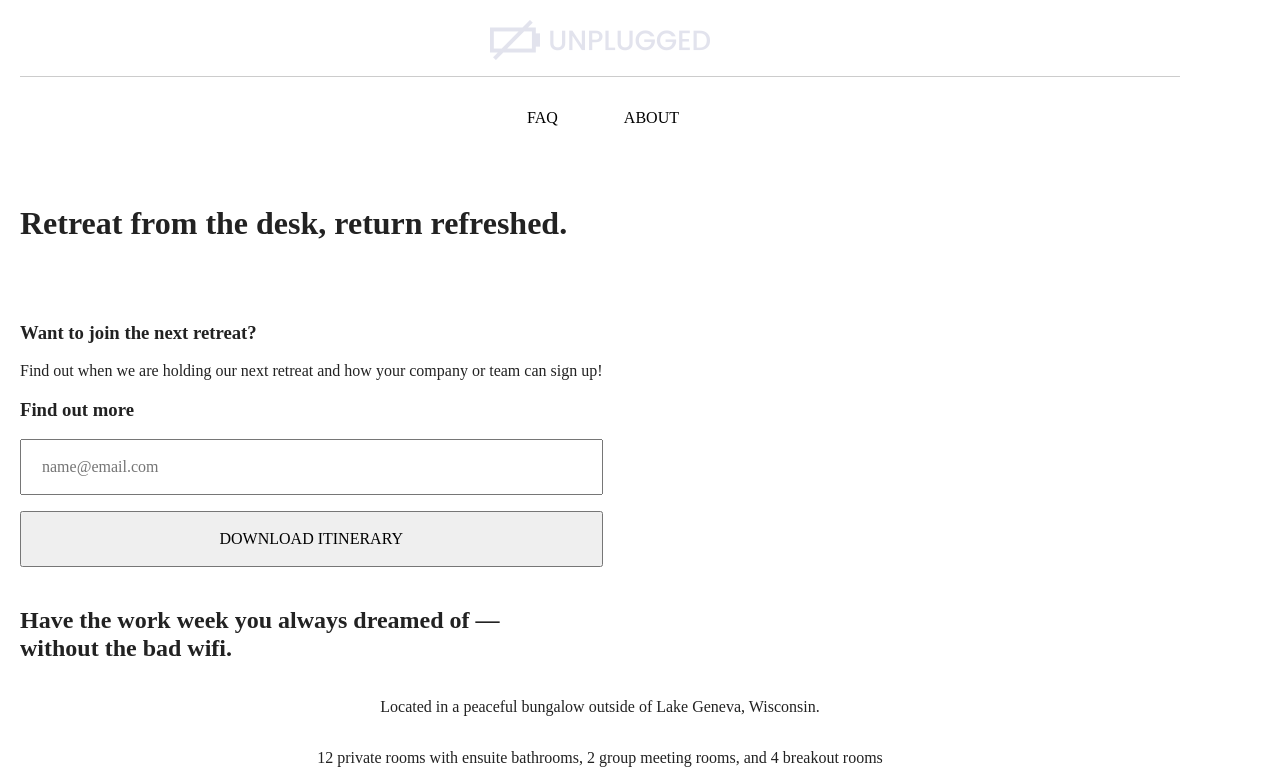
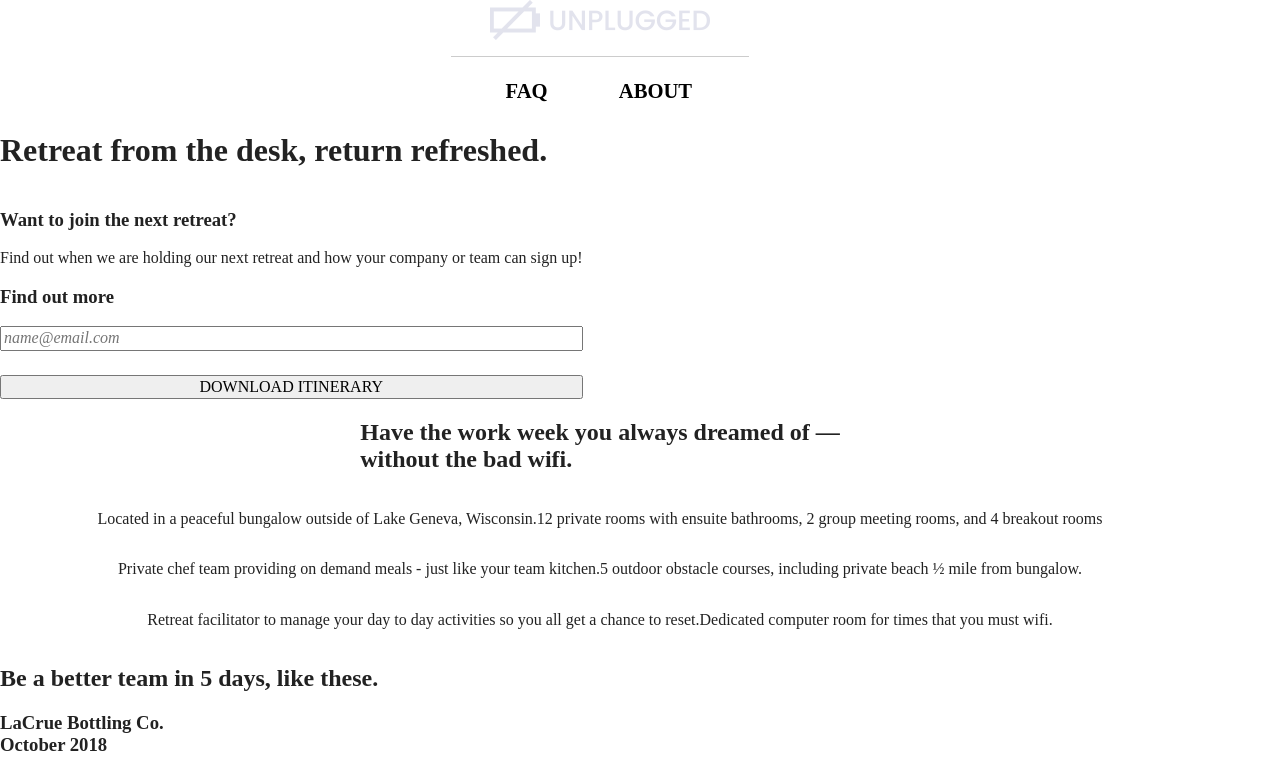
Before and after one commit to azlyn3designs/unplugged-retreat-project, a website built with Parcel: page index.html in a window 1280 px wide. Shown: the top 771 px of the page. Built offline with nearby package versions, Linux system fonts and the light colour scheme.

Commit message:
Added flexbox and wrapping properties to elements that require changes as browser re-sizes

```diff
--- a/css/main.css
+++ b/css/main.css
@@ -90,7 +90,7 @@ textarea {
 /* Base Styles */
 
 body {
-    margin: 0;
+    margin: 0 auto;
     max-width: 1200px;
     width: 100%;
 }
@@ -102,9 +102,6 @@ header, footer {
     justify-content: center;
 }
 
-.content-wrapper {
-    margin: 1.25em;
-}
 
 
 /* ===================================================
@@ -115,7 +112,6 @@ header .content-wrapper {
     display: flex;
     flex-flow: column wrap;
     justify-content: center;
-    width: 100%;
 }
 
 header .logo {
@@ -124,7 +120,10 @@ header .logo {
     justify-content: center;
 }
 
-
+a {
+    text-decoration: none;
+    color: black;
+}
 
 /* ================================
          Navigation Menu
@@ -134,7 +133,7 @@ nav {
     align-items: center;
     display: flex;
     flex-flow: row nowrap;
-    justify-content: center;
+    justify-content: space-around;
 }
 
 nav ul {
@@ -144,15 +143,12 @@ nav ul {
 }
 
 nav ul li {
+    font-size: 1.29em;
+    font-weight: 700;
+    line-height: .25em;
     list-style-type: none;
-    margin-right: 3.125em;
-    margin-left: 1em;
+    margin: 0 2.75em 0 .7em;
     text-transform: uppercase;
-}
-
-nav ul li a {
-    text-decoration: none;
-    color: black;
 }
 
 
@@ -168,10 +164,12 @@ nav ul li a {
 /* Hero-Area Section */
 
 .hero-area {
-    align-items: center;
+    align-items: flex-start;
     display: flex;
     justify-content: flex-start;
 }
+
+
 
 
 /* Newsletter Signup Form */
@@ -183,40 +181,53 @@ aside {
     justify-content: flex-start;
 }
 
+
+/* Email Signup Form */
 .newsletter-signup {
     align-items: stretch;
     display: flex;
     flex-flow: column wrap;
     justify-content: center;
-    line-height: .5em;
+    line-height: .75em;
 }
 
+/* Newsletter Form Email Address Input Field */
 .email-textbox {
-    line-height: 3.125em;
-    padding-left: 1.25em;
+    font-style: italic;
 }
 
+
+/* Newsletter Form Submit Button */
 .submit-button {
-    line-height: 3.125em;
     text-transform: uppercase;
 }
 
 
+
 /* Unplugged Retreat Amenities */
 
-.features h2 {
+.features {
     align-items: center;
     display: flex;
+    flex-flow: row wrap;
     justify-content: flex-start;
+}
+
+.features .content-wrapper {
+    align-items: center;
+    display: flex;
+    flex-flow: row wrap;
+    justify-content: center;
 }
 
 .features-items {
     align-items: center;
     display: flex;
-    flex-flow: column nowrap;
+    flex-flow: row wrap;
     justify-content: center;
     text-align: center;
 }
+
 
 
 /* Previous Guest Reviews */
@@ -256,6 +267,7 @@ aside {
 
 
 
+
 /* ===================================================
                   FOOTER SECTION
    =================================================== */
@@ -273,6 +285,8 @@ aside {
     flex-flow: row wrap;
     justify-content: space-between;
 }
+
+
 
 /* ==========================================================================
    Helper classes
```
